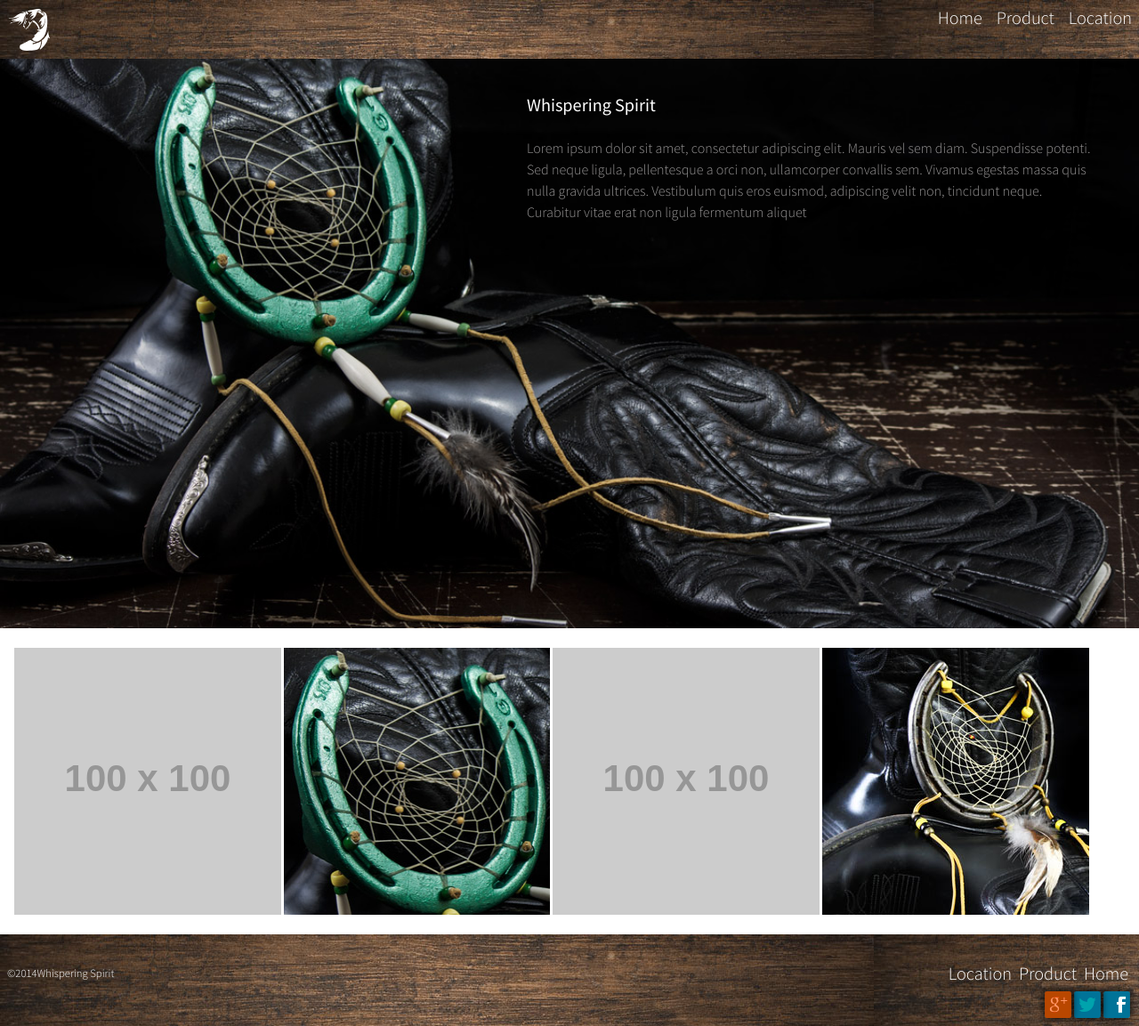
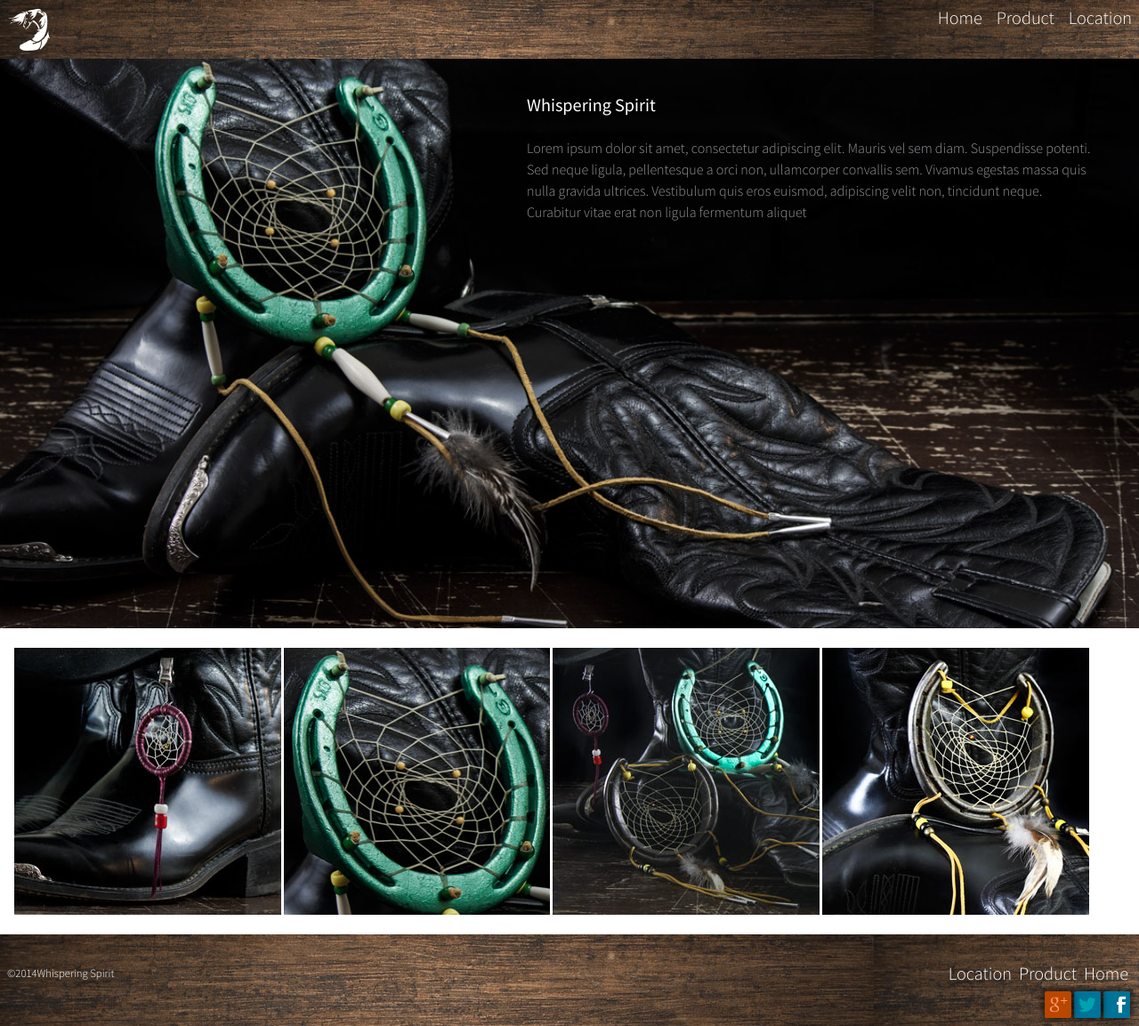
Before and after one commit to gord0186/ecommerce-website, a Jekyll site: the page built from index.html, in a window 1280 px wide. Shown: the whole page at 89% size. Built offline with Jekyll 4.4.1, drawn with Linux system fonts in a browser that asks for light colours; Markdown is read by kramdown in place of the engine named in the settings.

Commit message:
added image to about and index

```diff
--- a/about.html
+++ b/about.html
@@ -2,7 +2,8 @@
 layout: default
 ---
 <div>
-	<img class="home-image" src="http://placehold.it/600x300" alt="horse shoe image">
+	<img class="home-image" src="images/photos/about.jpg" alt="horse shoe image">
+
 </div>
 
 <div class="content">
--- a/index.html
+++ b/index.html
@@ -12,11 +12,11 @@ layout: default
 
 </div>
 	<div class="content">
-		<a href="#" class="hover"><img class="unit-s-1-2 unit-m-1-2 unit-l-1-4" src="http://placehold.it/100x100" alt="horse shoe image" title="car"/></a>
+		<a href="#" class="hover"><img class="unit-s-1-2 unit-m-1-2 unit-l-1-4" src="images/photos/car-100.jpg" alt="horse shoe image" title="car"/></a>
 
 		<a href="#" class="hover"><img class="unit-s-1-2 unit-m-1-2 unit-l-1-4" src="images/photos/horse-shoe-100.jpg" alt="horse shoe image"></a>
 
-		<a href="#" class="hover"><img class="unit-s-1-2 unit-m-1-2 unit-l-1-4" src="http://placehold.it/100x100" alt="horse shoe image"></a>
+		<a href="#" class="hover"><img class="unit-s-1-2 unit-m-1-2 unit-l-1-4" src="images/photos/custom-100-100.jpg" alt="horse shoe image"></a>
 
 		<a href="#" class="hover"><img class="unit-s-1-2 unit-m-1-2 unit-l-1-4" src="images/photos/custom-100.jpg" alt="horse shoe image"></a>
 	</div>
```
Also changed, not shown: images/photos/about.jpg (added), images/photos/car-100.jpg (added), images/photos/custom-100-100.jpg (added).
